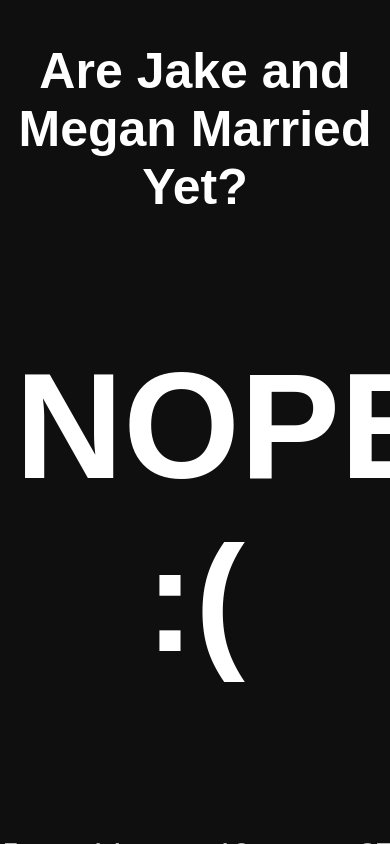
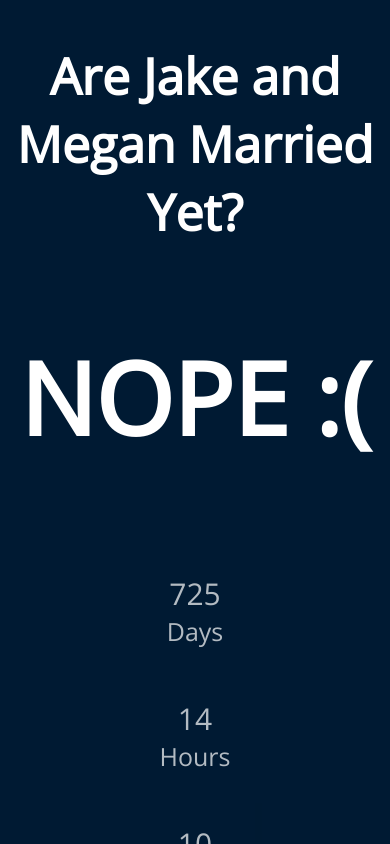
Before and after one commit to mclarkedev/wedding-countdown, a plain HTML site: page index.html in a window 390 px wide. Drawn offline with nearby package versions, Linux system fonts and the light colour scheme.

Commit message:
added responsive styles

```diff
--- a/index.html
+++ b/index.html
@@ -1,4 +1,5 @@
 <!DOCTYPE html>
+
 <html lang="en">
 
 <head>
@@ -6,7 +7,9 @@
     <meta name="viewport" content="width=device-width, initial-scale=1.0">
     <meta http-equiv="X-UA-Compatible" content="ie=edge">
     <title>Are Jake and Megan Married Yet? 🔥</title>
+    <link href="https://fonts.googleapis.com/css?family=Open+Sans&display=swap" rel="stylesheet">
     <link rel="stylesheet" href="styles.css">
+
 </head>
 
 <body>
--- a/styles.css
+++ b/styles.css
@@ -1,68 +1,147 @@
 * {
+
     box-sizing: border-box;
+
+    background-color: #001a33;
+
 }
 
+
+
 html,
+
 body {
+
     margin: 0;
-    font-family: Arial, Helvetica, sans-serif;
+
+    font-family: 'Open Sans', sans-serif;
+
     color: #fff;
-    background-color: #333;
+
     overflow-x: hidden;
+
 }
 
+
+
 .main {
+
     position: relative;
+
     background-size: cover;
+
     background-position: center;
+
     height: 100vh;
+
 }
 
+
+
 .container {
+
     position: absolute;
+
     top: 0;
+
     left: 0;
+
     width: 100%;
+
     height: 100%;
-    background: rgba(0, 0, 0, 0.7);
+
     text-align: center;
+
     padding-top: 50px;
+
 }
 
+
+
 .main h1 {
+
     font-size: 50px;
+
 }
 
+
+
 .main .message {
+
     font-size: 150px;
+
+    width: 100%;
+
+    position: relative;
+
 }
 
+
+
 .countdown {
+
     font-size: 50px;
+
     display: flex;
+
     justify-content: center;
+
     align-items: center;
+
     text-align: center;
+
 }
 
+
+
 .countdown div {
+
     padding: 20px;
+
     margin: 5px;
+
     opacity: 0.7;
+
 }
 
+
+
 .countdown span {
+
     display: block;
+
     font-size: 25px;
+
 }
 
-@media(max-width: 650px) {
+
+
+@media only screen and (max-width: 650px) {
+
     .container {
+
         padding: 0 15px 0 15px;
+
     }
 
+
+
     .countdown {
+
         font-size: 30px;
-        /* flex-direction: column; */
+
+        flex-direction: column;
+
     }
+
 }
+
+
+
+@media only screen and (max-width: 450px) {
+
+    .container .message {
+
+        font-size: 100px;
+
+    }
```
